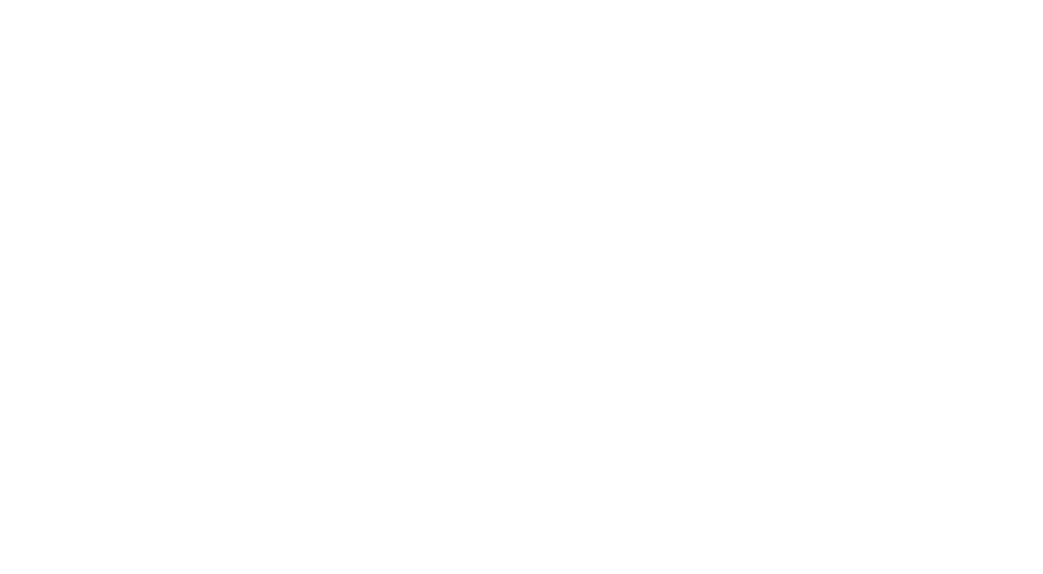
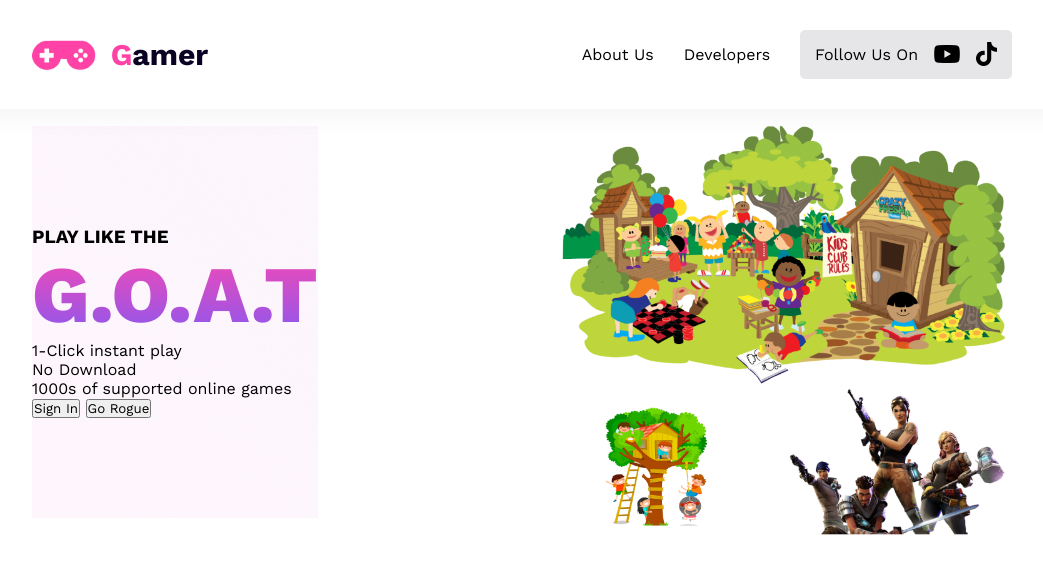
Before and after one commit to bellal4632/BBA2-Gamer-Zone, a plain HTML site: page index.html in a window 1280 px wide. Shown: the whole page, without its empty margins (118-1161 px from the left). Drawn offline with nearby package versions, Linux system fonts and the light colour scheme.

Commit message:
nav done banner started

```diff
--- a/index.html
+++ b/index.html
@@ -4,8 +4,46 @@
     <meta charset="UTF-8">
     <meta name="viewport" content="width=device-width, initial-scale=1.0">
     <title>BBA2-Gamer Zone</title>
+    <link rel="stylesheet" href="styles/style.css">
+    <script src="https://kit.fontawesome.com/0ab8ba0747.js" crossorigin="anonymous"></script>
 </head>
 <body>
-
+    <!-- Header Section -->
+    <header>
+        <!-- Nav Section -->
+        <nav>
+            <div class="logo-container">
+                <img src="images/Frame.png" alt="">
+                <h3 class="logo"><span class="logo-text">G</span>amer</h3>
+            </div>
+            <ul>
+                <li>About Us</li>
+                <li>Developers</li>
+                <li id="follow-icon">
+                    Follow Us On
+                    <i class="fa-brands fa-youtube fa-xl"></i>
+                    <i class="fa-brands fa-tiktok fa-xl"></i>
+                </li>
+            </ul>
+        </nav>
+        <!-- Banner Section -->
+        <div class="banner-container">
+            <div class="banner-content">
+                <h3 class="banner-title">PLAY LIKE THE <br><span class="goat">G.O.A.T</span></h3>
+                <div class="banner-text-conatiner">
+                    <p class="banner-text"> <span class="bannertext-span"></span>1-Click instant play</p>
+                    <p class="banner-text"> <span class="bannertext-span"></span>No Download</p>
+                    <p class="banner-text"> <span class="bannertext-span"></span>1000s of supported online games</p>
+                    <button class="primary-btn">Sign In</button>
+                    <button class="secondary-btn">Go Rogue</button>
+                </div>
+            </div>
+            <img src="images/Group 18.png" alt="">
+        </div>
+    </header>
+    <!-- Main Section -->
+    <main></main>
+    <!-- Footer Section -->
+    <footer></footer>
 </body>
 </html>
--- a/styles/style.css
+++ b/styles/style.css
@@ -0,0 +1,121 @@
+@import url('https://fonts.googleapis.com/css2?family=Work+Sans:wght@400;500;600;700;800;900&display=swap');
+
+* {
+    font-family: 'Work Sans', sans-serif;
+    padding: 0;
+    margin: 0;
+}
+
+/* header section style */
+header {
+    height: 100vh;
+}
+
+nav {
+    display: flex;
+    justify-content: space-between;
+    align-items: center;
+    padding: 30px 150px;
+    background: #FFF;
+    box-shadow: 0px 4px 30px 0px rgba(0, 0, 0, 0.05);
+}
+
+.logo-container {
+    display: flex;
+    align-items: center;
+}
+
+.logo-container>img {
+    height: 30px;
+}
+
+.logo {
+    margin-left: 15px;
+    font-size: 30px;
+    font-weight: 700;
+    color: #0B0223;
+}
+
+.logo-text {
+    color: #FF42A5;
+}
+
+nav>ul {
+    display: flex;
+    align-items: center;
+}
+
+nav li {
+    list-style: none;
+    margin-left: 30px;
+    cursor: pointer;
+}
+
+nav li>i {
+    margin-left: 10px;
+}
+
+#follow-icon {
+    padding: 15px;
+    border-radius: 5px;
+    background: rgba(11, 2, 35, 0.10);
+}
+
+
+main {
+    padding: 0 150px;
+}
+
+/* Banner Section Styles */
+.banner-container {
+    padding: 0 150px;
+    /* height: 100vh; */
+    display: flex;
+    justify-content: space-between;
+    align-items: center;
+
+}
+
+.banner-content {
+    padding: 100px 0;
+    background-image: url("../images/Group 14.png");
+    background-repeat: no-repeat;
+    background-position: 0 50%;
+    background-size: auto;
+}
+
+.banner-container>img {
+    width: 450px;
+}i
+
+.banner-title {
+    color: #0B0223;
+    font-size: 40px;
+    font-weight: 600;
+}
+
+.goat {
+
+    font-size: 80px;
+    font-weight: 800;
+    background: linear-gradient(180deg, #F948B2 0%, #8758F1 100%);
+    background-clip: text;
+    -webkit-background-clip: text;
+    -webkit-text-fill-color: transparent;
+}
+
+
+
+
+/* Responsive Section */
+
+/* Mobile Devices */
+@media screen and (max-width: 576px) {
+    * {
+        padding: 0;
+        margin: 0;
+    }
+}
+
+/* Tablet Devices */
+@media screen and (max-width: 576px) {}
```
